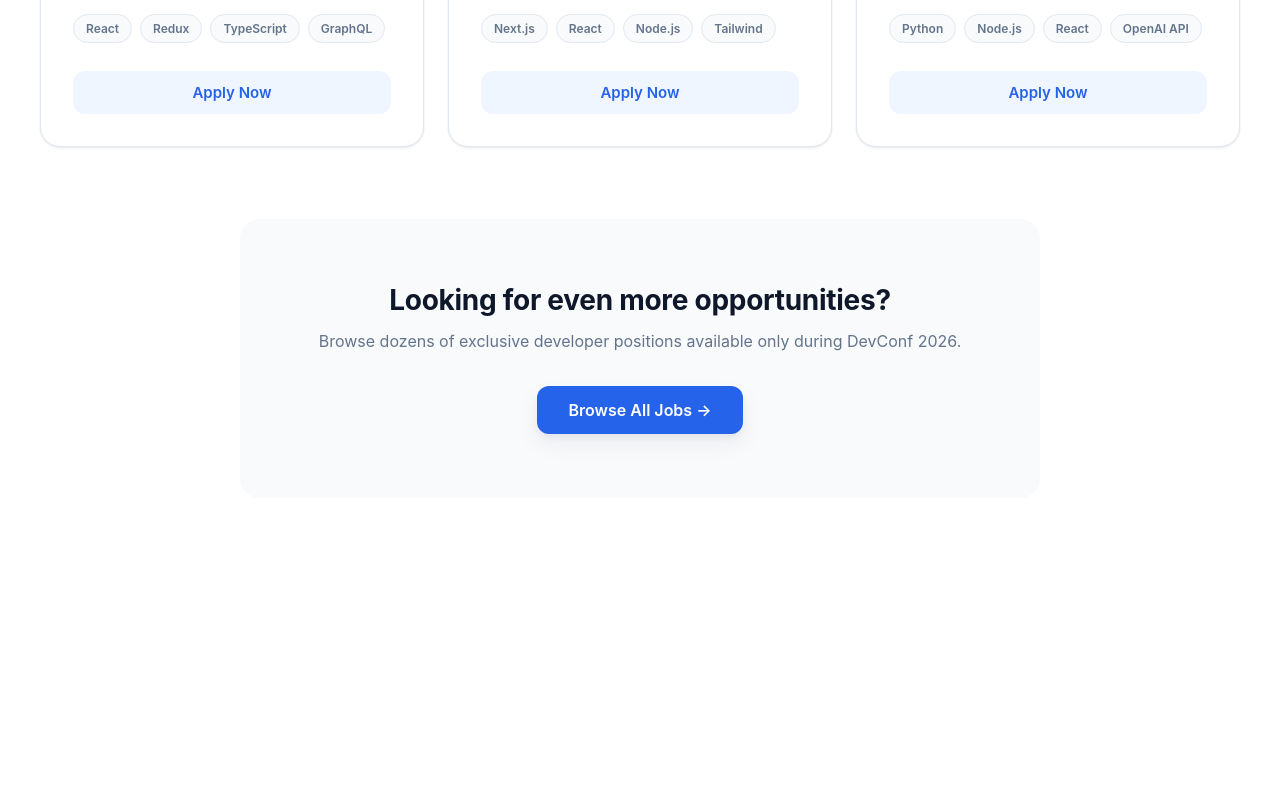
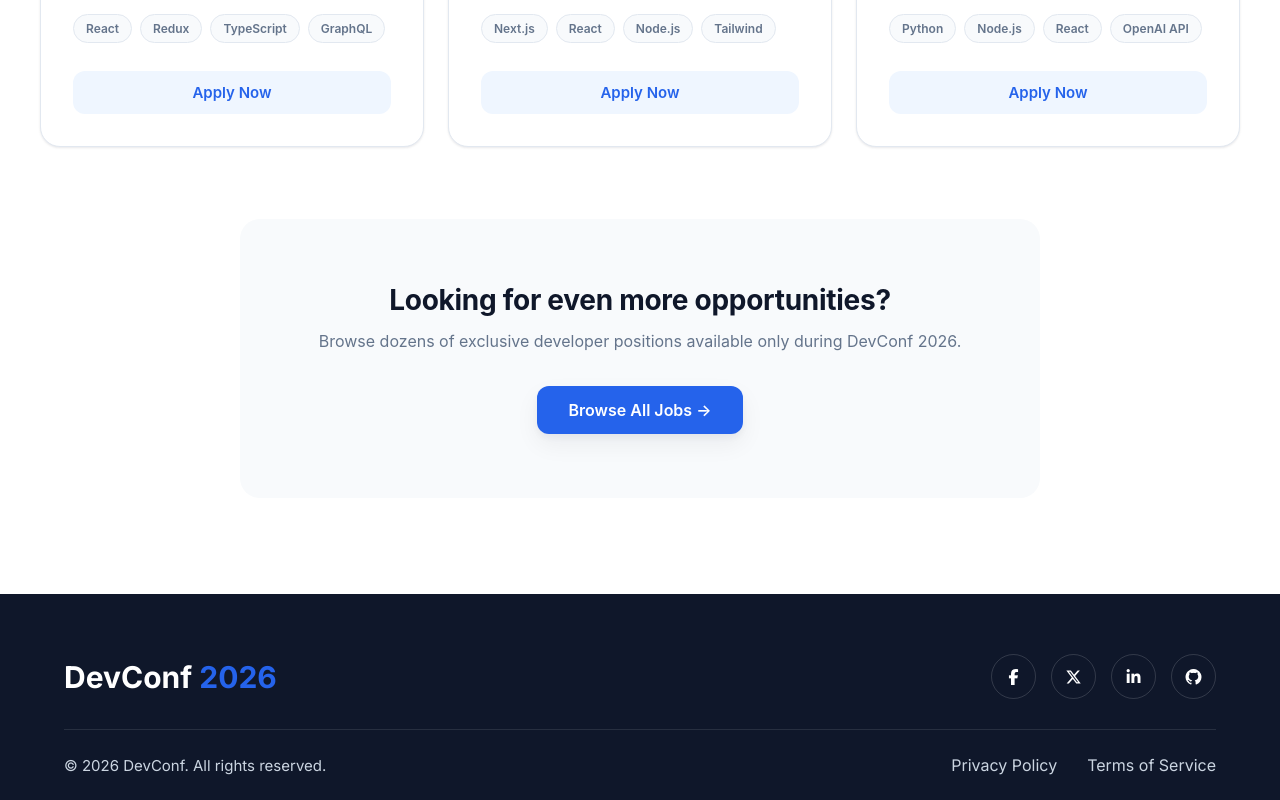
Before and after one commit to Syful-Islam1/devconf2026-a1, a plain HTML site: page index.html in a window 1280 px wide. Shown: the part 4160-4960 px from the top of the page. Before the commit the page ends 4754 px from the top, so only its background shows below. Drawn offline with nearby package versions, Linux system fonts and the light colour scheme.

Commit message:
footer section done and prompts file done

```diff
--- a/index.html
+++ b/index.html
@@ -12,6 +12,8 @@
       href="https://fonts.googleapis.com/css2?family=Arimo:ital,wght@0,400..700;1,400..700&family=Inter:ital,opsz,wght@0,14..32,100..900;1,14..32,100..900&display=swap"
       rel="stylesheet"
     />
+    <!-- Font Awesome CDN -->
+     <link rel="stylesheet" href="https://cdnjs.cloudflare.com/ajax/libs/font-awesome/7.0.1/css/all.min.css" integrity="sha512-2SwdPD6INVrV/lHTZbO2nodKhrnDdJK9/kg2XD1r9uGqPo1cUbujc+IYdlYdEErWNu69gVcYgdxlmVmzTWnetw==" crossorigin="anonymous" referrerpolicy="no-referrer" />
   </head>
   <body>
     <nav>
@@ -446,5 +448,34 @@
         <!-- /job-board__container -->
       </section>
     </main>
+    <!-- Footer Section -->
+    <footer class="footer">
+      <div class="container">
+        <!-- Top Footer -->
+        <div class="footer__top">
+          <!-- Logo -->
+          <div class="footer__logo">
+            <h2>DevConf <span>2026</span></h2>
+          </div>
+
+          <!-- Social Icons -->
+          <div class="footer__social">
+            <a href="#"><i class="fab fa-facebook-f"></i></a>
+            <a href="#"><i class="fab fa-x-twitter"></i></a>
+            <a href="#"><i class="fab fa-linkedin-in"></i></a>
+            <a href="#"><i class="fab fa-github"></i></a>
+          </div>
+        </div>
+        <hr />
+        <!-- Bottom Footer -->
+        <div class="footer__bottom">
+          <p>© 2026 DevConf. All rights reserved.</p>
+          <div class="footer__links">
+            <a href="#">Privacy Policy</a>
+            <a href="#">Terms of Service</a>
+          </div>
+        </div>
+      </div>
+    </footer>
   </body>
 </html>
--- a/styles.css
+++ b/styles.css
@@ -85,7 +85,8 @@ header {
 }
 
 /* Main Section */
-main {
+main,
+.footer {
   font-family: "Inter", sans-serif;
 }
 .pricing {
@@ -356,18 +357,6 @@ main {
   margin-bottom: 72px;
 }
 
-@media (max-width: 1024px) {
-  .job-board__grid {
-    grid-template-columns: repeat(2, 1fr);
-  }
-}
-
-@media (max-width: 640px) {
-  .job-board__grid {
-    grid-template-columns: 1fr;
-  }
-}
-
 /* ---------------------------------------------------------------
    5. JOB CARD
    --------------------------------------------------------------- */
@@ -584,48 +573,101 @@ main {
   box-shadow: 0 12px 20px rgba(37, 99, 235, 0.28);
 }
 
-/* ---------------------------------------------------------------
-   7. RESPONSIVE TYPE ADJUSTMENTS
-   --------------------------------------------------------------- */
-@media (max-width: 640px) {
-  .job-board {
-    padding: 64px 16px;
+/* footer section styles */
+.footer {
+  background: #0f172a;
+  color: #cbd5e1;
+  padding: 60px 0 25px;
 }
 
-  .job-board__title {
-    font-size: 32px;
+.container {
+  width: 90%;
+  max-width: 1200px;
+  margin: auto;
 }
 
-  .job-board__subtitle {
-    font-size: 16px;
+/* Top */
+
+.footer__top {
+  display: flex;
+  justify-content: space-between;
+  align-items: center;
+  gap: 20px;
+  margin-bottom: 30px;
 }
 
-  .job-card__meta {
-    grid-template-columns: 1fr 1fr;
+/* Logo */
+
+.footer__logo h2 {
+  color: #fff;
+  font-size: 30px;
+  font-weight: 700;
 }
 
-  .job-board__cta {
-    padding: 48px 24px;
+.footer__logo span {
+  color: #2563eb;
 }
 
-  .job-board__cta-title {
-    font-size: 22px;
-  }
+/* Social */
+
+.footer__social {
+  display: flex;
+  gap: 15px;
 }
 
-/* ---------------------------------------------------------------
-   8. ACCESSIBILITY: reduced motion support
-   --------------------------------------------------------------- */
-@media (prefers-reduced-motion: reduce) {
-  .job-card,
-  .job-card__tag,
-  .job-card__apply,
-  .job-board__cta-button {
-    transition: none;
+.footer__social a {
+  width: 45px;
+  height: 45px;
+  display: flex;
+  justify-content: center;
+  align-items: center;
+  text-decoration: none;
+  color: #fff;
+  border: 1px solid rgba(255, 255, 255, 0.15);
+  border-radius: 50%;
+  transition: 0.3s;
 }
 
-  .job-card:hover,
-  .job-board__cta-button:hover {
-    transform: none;
+.footer__social a:hover {
+  background: #2563eb;
+  border-color: #2563eb;
+  transform: translateY(-3px);
 }
+
+/* Divider */
+
+.footer hr {
+  border: none;
+  height: 1px;
+  background: rgba(255, 255, 255, 0.1);
+  margin-bottom: 25px;
 }
+
+/* Bottom */
+
+.footer__bottom {
+  display: flex;
+  justify-content: space-between;
+  align-items: center;
+  gap: 20px;
+  flex-wrap: wrap;
+}
+
+.footer__bottom p {
+  font-size: 15px;
+}
+
+.footer__links {
+  display: flex;
+  gap: 30px;
+}
+
+.footer__links a {
+  text-decoration: none;
+  color: #cbd5e1;
+  transition: 0.3s;
+}
+
+.footer__links a:hover {
+  color: #2563eb;
+}
```
Also changed, not shown: 1 other file. Lines whose indentation alone changed are shown as unchanged.
